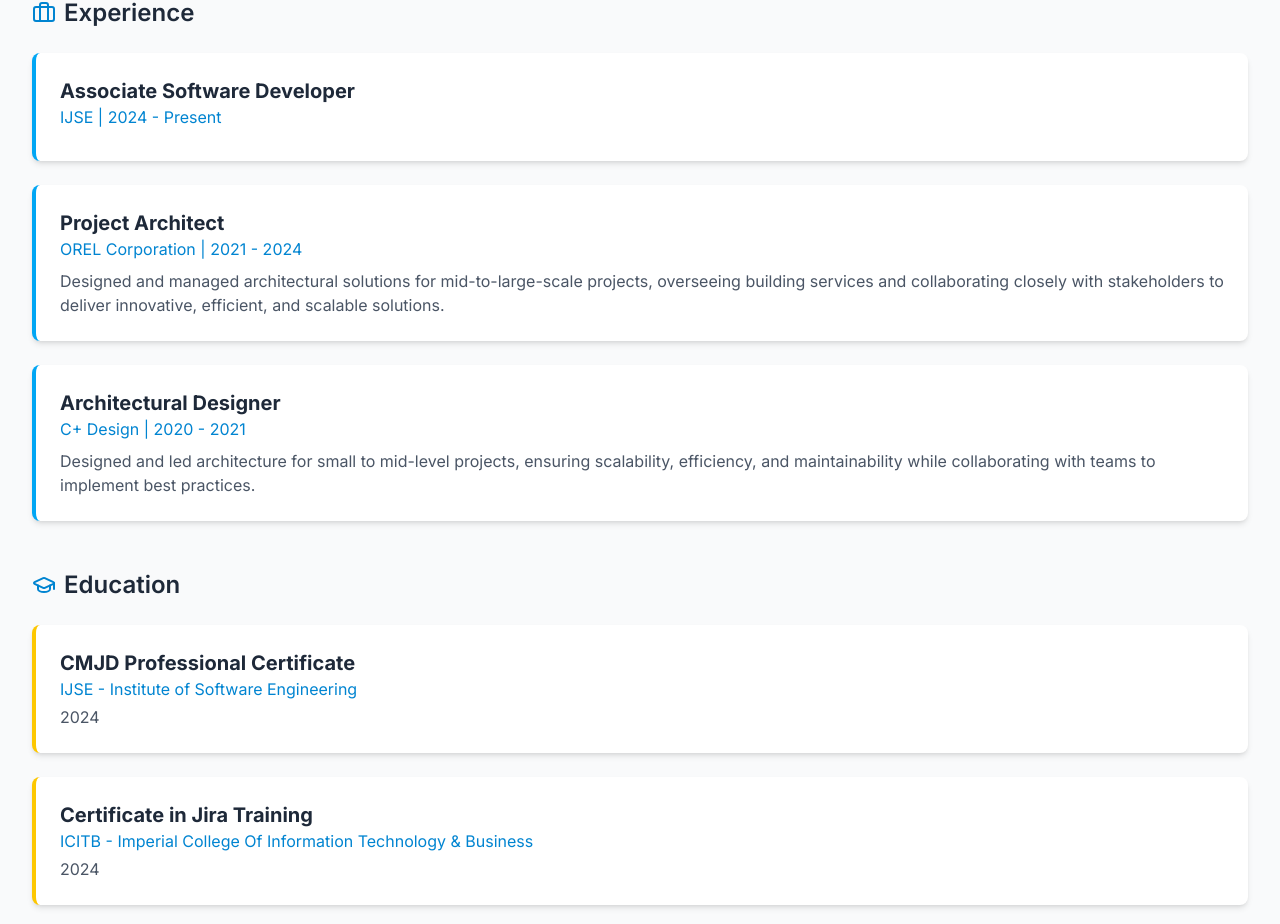
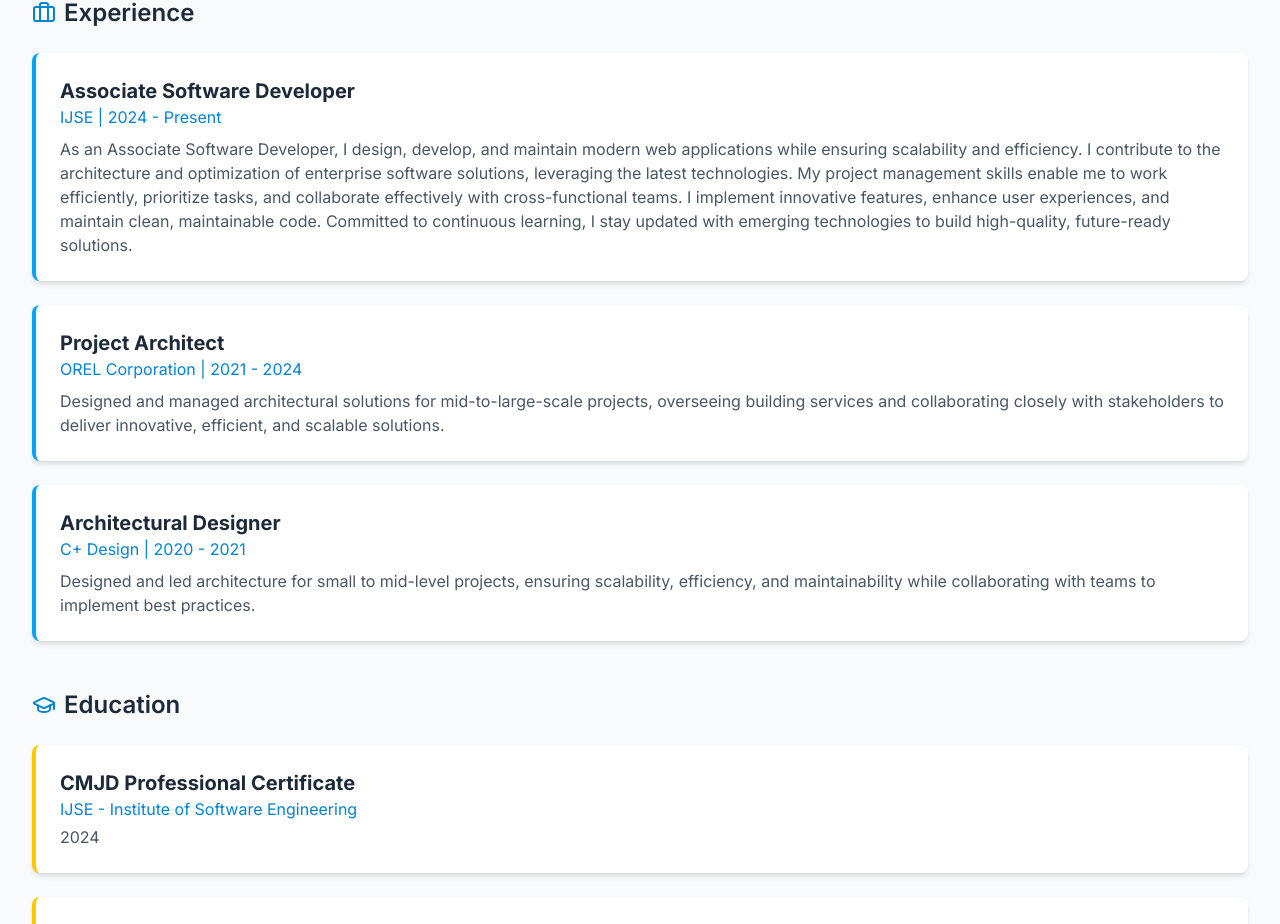
Before and after one commit to LahiruLiyanage/lahiruliyanage-Web-NextJs, a Next.js app: page /about in a window 1280 px wide. Shown: the part 1066-1990 px from the top of the page. Built offline with nearby package versions, Linux system fonts and the light colour scheme.

Commit message:
Ready for Deploy

```diff
--- a/src/app/about/page.tsx
+++ b/src/app/about/page.tsx
@@ -12,7 +12,9 @@ export default function About() {
             company: 'IJSE',
             position: 'Associate Software Developer',
             duration: '2024 - Present',
-            description: ''
+            description: 'As an Associate Software Developer, I design, develop, and maintain modern web applications while ensuring scalability and efficiency. I contribute to the architecture and optimization of enterprise software solutions, leveraging the latest technologies.\n' +
+                '\n' +
+                'My project management skills enable me to work efficiently, prioritize tasks, and collaborate effectively with cross-functional teams. I implement innovative features, enhance user experiences, and maintain clean, maintainable code. Committed to continuous learning, I stay updated with emerging technologies to build high-quality, future-ready solutions.'
         },
         {
             company: 'OREL Corporation',
```
